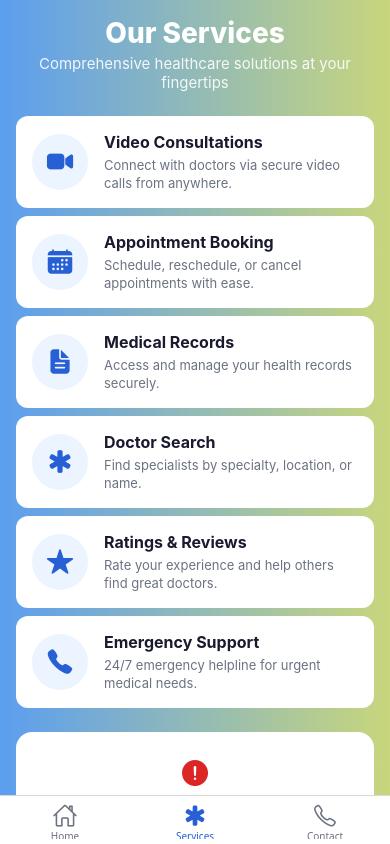
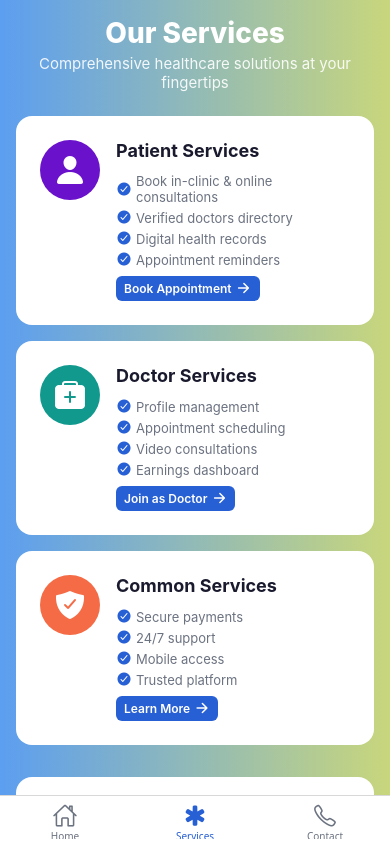
Before and after one commit to ishu12343/DoctorBaddyApp, a React Native app: screen /ServicesTab in a window 390 px wide. Built offline with nearby package versions, Linux system fonts and the light colour scheme; no server answers; grey boxes are pictures that could not be loaded.

Commit message:
added home page API for doctor list /patient/doctors

```diff
--- a/src/screens/public/HomeScreen.tsx
+++ b/src/screens/public/HomeScreen.tsx
@@ -1,10 +1,11 @@
-import React from 'react';
+import React, { useEffect, useState } from 'react';
 import {
   View,
   Text,
   StyleSheet,
   ScrollView,
   TouchableOpacity,
+  Image,
 } from 'react-native';
 import { SafeAreaView } from 'react-native-safe-area-context';
 import { useNavigation } from '@react-navigation/native';
@@ -14,19 +15,107 @@ import GradientBackground from '../../components/GradientBackground';
 import AppButton from '../../components/AppButton';
 import { colors, spacing, borderRadius } from '../../constants/theme';
 import { PublicStackParamList } from '../../navigation/types';
+import apiClient from '../../services/apiClient';
+import { API_BASE_URL } from '../../config/api';
 
-const features = [
-  { icon: 'medical' as const, title: 'Find Doctors', desc: 'Search by specialty, city, or name' },
-  { icon: 'calendar' as const, title: 'Book Appointments', desc: 'Schedule visits with ease' },
-  { icon: 'videocam' as const, title: 'Online Consultations', desc: 'Connect with doctors remotely' },
-  { icon: 'shield-checkmark' as const, title: 'Secure & Private', desc: 'Your health data is protected' },
-];
+interface Doctor {
+  id: number;
+  full_name: string;
+  specialty: string;
+  average_rating: number;
+  total_reviews: number;
+  experience: string;
+  consultation_fee: number;
+  profile_photo: string;
+}
 
 export default function HomeScreen() {
   const navigation = useNavigation();
   const stackNav = navigation.getParent<NativeStackNavigationProp<PublicStackParamList>>();
+  const [topRatedDoctors, setTopRatedDoctors] = useState<Doctor[]>([]);
+  const [loading, setLoading] = useState(true);
+
   const goTo = (screen: keyof PublicStackParamList) => {
     stackNav?.navigate(screen);
+  };
+
+  const formatExperience = (experience: string | number): string => {
+    if (typeof experience === 'number') {
+      return `${experience}+yr`;
+    }
+    // If it's a string, check if it's just a number
+    const num = parseInt(experience);
+    if (!isNaN(num)) {
+      return `${num}+yr`;
+    }
+    // If it already has text, return as is
+    return experience;
+  };
+
+  const getProfilePhotoUrl = (photo: string | null | undefined): string => {
+    if (!photo) {
+      return 'https://via.placeholder.com/48';
+    }
+    // If it's already a full URL, return as is
+    if (photo.startsWith('http://') || photo.startsWith('https://')) {
+      return photo;
+    }
+    // Otherwise, construct the full URL using the backend base URL
+    // Assuming images are stored in an 'uploads' directory
+    return `${API_BASE_URL}uploads/${photo}`;
+  };
+
+  useEffect(() => {
+    fetchDoctors();
+  }, []);
+
+  const fetchDoctors = async () => {
+    try {
+      const response = await apiClient.get('api/patient/doctors');
+      const doctors = response.data.doctors || [];
+      // Sort by rating and take top 3
+      const sortedDoctors = doctors
+        .sort((a: Doctor, b: Doctor) => b.average_rating - a.average_rating)
+        .slice(0, 3);
+      setTopRatedDoctors(sortedDoctors);
+    } catch (error) {
+      console.error('Failed to fetch doctors:', error);
+      // Fallback to hardcoded data if API fails
+      setTopRatedDoctors([
+        {
+          id: 1,
+          full_name: 'Dr. Sarah Johnson',
+          specialty: 'Cardiologist',
+          average_rating: 4.9,
+          total_reviews: 120,
+          experience: '15+ years',
+          consultation_fee: 50,
+          profile_photo: 'https://images.unsplash.com/photo-1559839734-2b71ea197ec2?w=100&h=100&fit=crop&crop=face',
+        },
+        {
+          id: 2,
+          full_name: 'Dr. Michael Chen',
+          specialty: 'Dermatologist',
+          average_rating: 4.8,
+          total_reviews: 95,
+          experience: '12+ years',
+          consultation_fee: 45,
+          profile_photo: 'https://images.unsplash.com/photo-1612349317150-e413f6a5b16d?w=100&h=100&fit=crop&crop=face',
+        },
+        {
+          id: 3,
+          full_name: 'Dr. Emily Rodriguez',
+          specialty: 'Pediatrician',
+          average_rating: 4.9,
+          total_reviews: 150,
+          experience: '18+ years',
+          consultation_fee: 55,
+          profile_photo: 'https://images.unsplash.com/photo-1594824476967-48c8b964273f?w=100&h=100&fit=crop&crop=face',
+        },
+      ]);
+    } finally {
+      setLoading(false);
+    }
   };
   return (
     <GradientBackground>
@@ -67,18 +156,33 @@ export default function HomeScreen() {
             </View>
           </View>
 
-          <Text style={styles.sectionTitle}>Why DoctorBuddy?</Text>
-          {features.map((feature) => (
-            <View key={feature.title} style={styles.featureCard}>
-              <View style={styles.featureIcon}>
-                <Ionicons name={feature.icon} size={24} color={colors.primary} />
+          <Text style={styles.sectionTitle}>Top Rated Doctors</Text>
+          {loading ? (
+            <Text style={styles.loadingText}>Loading doctors...</Text>
+          ) : (
+            topRatedDoctors.map((doctor) => (
+              <View key={doctor.id} style={styles.doctorCard}>
+                <Image
+                  source={{ uri: getProfilePhotoUrl(doctor.profile_photo) }}
+                  style={styles.doctorImage}
+                />
+                <View style={styles.doctorContent}>
+                  <Text style={styles.doctorName}>{doctor.full_name} ({formatExperience(doctor.experience)})</Text>
+                  <Text style={styles.doctorSpecialty}>{doctor.specialty}</Text>
+                  <View style={styles.doctorMeta}>
+                    <View style={styles.doctorRating}>
+                      <Ionicons name="star" size={14} color="#FFD700" />
+                      <Text style={styles.ratingText}>{doctor.average_rating}/5 ({doctor.total_reviews})</Text>
+                    </View>
+                    <Text style={styles.doctorFee}>${doctor.consultation_fee}</Text>
+                  </View>
+                </View>
+                <TouchableOpacity style={styles.bookIconButton} onPress={() => goTo('PatientLogin')}>
+                  <Ionicons name="calendar" size={20} color={colors.white} />
+                </TouchableOpacity>
               </View>
-              <View style={styles.featureContent}>
-                <Text style={styles.featureTitle}>{feature.title}</Text>
-                <Text style={styles.featureDesc}>{feature.desc}</Text>
-              </View>
-            </View>
-          ))}
+            ))
+          )}
 
           <View style={styles.loginSection}>
             <Text style={styles.loginTitle}>Login as</Text>
@@ -149,7 +253,7 @@ const styles = StyleSheet.create({
     color: colors.white,
     marginBottom: spacing.md,
   },
-  featureCard: {
+  doctorCard: {
     flexDirection: 'row',
     backgroundColor: colors.white,
     borderRadius: borderRadius.md,
@@ -157,18 +261,38 @@ const styles = StyleSheet.create({
     marginBottom: spacing.sm,
     alignItems: 'center',
   },
-  featureIcon: {
+  doctorImage: {
     width: 48,
     height: 48,
     borderRadius: 24,
-    backgroundColor: '#EBF4FF',
+    marginRight: spacing.md,
+  },
+  doctorContent: { flex: 1 },
+  doctorName: { fontSize: 16, fontWeight: '600', color: colors.text },
+  doctorSpecialty: { fontSize: 13, color: colors.textSecondary, marginTop: 2 },
+  doctorMeta: {
+    flexDirection: 'row',
+    alignItems: 'center',
+    marginTop: spacing.xs,
+    gap: spacing.sm,
+  },
+  doctorRating: {
+    flexDirection: 'row',
+    alignItems: 'center',
+    gap: 2,
+  },
+  ratingText: { fontSize: 12, fontWeight: '600', color: colors.text },
+  doctorExperience: { fontSize: 12, color: colors.textSecondary },
+  doctorFee: { fontSize: 12, fontWeight: '600', color: colors.primary },
+  bookIconButton: {
+    backgroundColor: colors.primary,
+    borderRadius: 20,
+    width: 36,
+    height: 36,
     justifyContent: 'center',
     alignItems: 'center',
-    marginRight: spacing.md,
+    marginLeft: spacing.sm,
   },
-  featureContent: { flex: 1 },
-  featureTitle: { fontSize: 16, fontWeight: '600', color: colors.text },
-  featureDesc: { fontSize: 13, color: colors.textSecondary, marginTop: 2 },
   loginSection: { marginTop: spacing.lg },
   loginTitle: { fontSize: 18, fontWeight: '600', color: colors.white, textAlign: 'center', marginBottom: spacing.md },
   loginButtons: { flexDirection: 'row', gap: spacing.sm },
@@ -181,4 +305,5 @@ const styles = StyleSheet.create({
     gap: spacing.xs,
   },
   loginCardText: { fontSize: 13, fontWeight: '600', color: colors.primary },
+  loadingText: { fontSize: 14, color: colors.white, textAlign: 'center', padding: spacing.md },
 });
--- a/src/screens/public/ServicesScreen.tsx
+++ b/src/screens/public/ServicesScreen.tsx
@@ -1,45 +1,67 @@
 import React from 'react';
-import { View, Text, StyleSheet, ScrollView, Linking } from 'react-native';
+import { View, Text, StyleSheet, ScrollView, Linking, TouchableOpacity } from 'react-native';
 import { SafeAreaView } from 'react-native-safe-area-context';
 import { Ionicons } from '@expo/vector-icons';
+import { useNavigation } from '@react-navigation/native';
 import GradientBackground from '../../components/GradientBackground';
 import AppButton from '../../components/AppButton';
 import { colors, spacing, borderRadius } from '../../constants/theme';
+import { PublicStackParamList } from '../../navigation/types';
 
 const services = [
   {
-    icon: 'videocam' as const,
-    title: 'Video Consultations',
-    description: 'Connect with doctors via secure video calls from anywhere.',
+    id: 'patient',
+    icon: 'person' as const,
+    title: 'Patient Services',
+    features: [
+      'Book in-clinic & online consultations',
+      'Verified doctors directory',
+      'Digital health records',
+      'Appointment reminders'
+    ],
+    ctaText: 'Book Appointment',
+    gradient: ['#6a11cb', '#2575fc'],
   },
   {
-    icon: 'calendar' as const,
-    title: 'Appointment Booking',
-    description: 'Schedule, reschedule, or cancel appointments with ease.',
+    id: 'doctor',
+    icon: 'medkit' as const,
+    title: 'Doctor Services',
+    features: [
+      'Profile management',
+      'Appointment scheduling',
+      'Video consultations',
+      'Earnings dashboard'
+    ],
+    ctaText: 'Join as Doctor',
+    gradient: ['#11998e', '#38ef7d'],
   },
   {
-    icon: 'document-text' as const,
-    title: 'Medical Records',
-    description: 'Access and manage your health records securely.',
-  },
-  {
-    icon: 'medical' as const,
-    title: 'Doctor Search',
-    description: 'Find specialists by specialty, location, or name.',
-  },
-  {
-    icon: 'star' as const,
-    title: 'Ratings & Reviews',
-    description: 'Rate your experience and help others find great doctors.',
-  },
-  {
-    icon: 'call' as const,
-    title: 'Emergency Support',
-    description: '24/7 emergency helpline for urgent medical needs.',
+    id: 'common',
+    icon: 'shield-checkmark' as const,
+    title: 'Common Services',
+    features: [
+      'Secure payments',
+      '24/7 support',
+      'Mobile access',
+      'Trusted platform'
+    ],
+    ctaText: 'Learn More',
+    gradient: ['#f46b45', '#eea849'],
   },
 ];
 
 export default function ServicesScreen() {
+  const navigation = useNavigation();
+  const stackNav = navigation.getParent();
+
+  const handleCTA = (serviceId: string) => {
+    if (serviceId === 'patient') {
+      stackNav?.navigate('PatientLogin' as keyof PublicStackParamList);
+    } else if (serviceId === 'doctor') {
+      stackNav?.navigate('DoctorLogin' as keyof PublicStackParamList);
+    }
+  };
+
   return (
     <GradientBackground>
       <SafeAreaView style={styles.safeArea}>
@@ -50,21 +72,35 @@ export default function ServicesScreen() {
           </Text>
 
           {services.map((service) => (
-            <View key={service.title} style={styles.card}>
-              <View style={styles.iconContainer}>
-                <Ionicons name={service.icon} size={28} color={colors.primary} />
+            <View key={service.id} style={styles.serviceCard}>
+              <View style={[styles.iconContainer, { backgroundColor: service.gradient[0] }]}>
+                <Ionicons name={service.icon} size={32} color={colors.white} />
               </View>
-              <View style={styles.cardContent}>
-                <Text style={styles.cardTitle}>{service.title}</Text>
-                <Text style={styles.cardDesc}>{service.description}</Text>
+              <View style={styles.serviceContent}>
+                <Text style={styles.serviceTitle}>{service.title}</Text>
+                {service.features.map((feature, index) => (
+                  <View key={index} style={styles.featureItem}>
+                    <Ionicons name="checkmark-circle" size={16} color={colors.primary} />
+                    <Text style={styles.featureText}>{feature}</Text>
+                  </View>
+                ))}
+                <TouchableOpacity
+                  style={styles.ctaButton}
+                  onPress={() => handleCTA(service.id)}
+                >
+                  <Text style={styles.ctaText}>{service.ctaText}</Text>
+                  <Ionicons name="arrow-forward" size={16} color={colors.white} />
+                </TouchableOpacity>
               </View>
             </View>
           ))}
 
           <View style={styles.emergencyCard}>
-            <Ionicons name="alert-circle" size={32} color={colors.error} />
-            <Text style={styles.emergencyTitle}>Emergency?</Text>
-            <Text style={styles.emergencyDesc}>Call emergency services immediately</Text>
+            <Ionicons name="call" size={32} color={colors.error} />
+            <View style={styles.emergencyContent}>
+              <Text style={styles.emergencyTitle}>24/7 Emergency Support</Text>
+              <Text style={styles.emergencyDesc}>Immediate assistance when you need it most</Text>
+            </View>
             <AppButton
               title="Call 101"
               variant="danger"
@@ -83,34 +119,51 @@ const styles = StyleSheet.create({
   scroll: { padding: spacing.md, paddingBottom: spacing.xl },
   title: { fontSize: 28, fontWeight: '800', color: colors.white, textAlign: 'center' },
   subtitle: { fontSize: 15, color: colors.white, opacity: 0.9, textAlign: 'center', marginBottom: spacing.lg, marginTop: spacing.xs },
-  card: {
+  serviceCard: {
+    backgroundColor: colors.white,
+    borderRadius: borderRadius.lg,
+    padding: spacing.lg,
+    marginBottom: spacing.md,
     flexDirection: 'row',
-    backgroundColor: colors.white,
-    borderRadius: borderRadius.md,
-    padding: spacing.md,
-    marginBottom: spacing.sm,
-    alignItems: 'center',
+    alignItems: 'flex-start',
   },
   iconContainer: {
-    width: 56,
-    height: 56,
-    borderRadius: 28,
-    backgroundColor: '#EBF4FF',
+    width: 60,
+    height: 60,
+    borderRadius: 30,
     justifyContent: 'center',
     alignItems: 'center',
     marginRight: spacing.md,
   },
-  cardContent: { flex: 1 },
-  cardTitle: { fontSize: 16, fontWeight: '700', color: colors.text },
-  cardDesc: { fontSize: 13, color: colors.textSecondary, marginTop: 4, lineHeight: 18 },
+  serviceContent: { flex: 1 },
+  serviceTitle: { fontSize: 18, fontWeight: '700', color: colors.text, marginBottom: spacing.sm },
+  featureItem: {
+    flexDirection: 'row',
+    alignItems: 'center',
+    marginTop: spacing.xs,
+  },
+  featureText: { fontSize: 13, color: colors.textSecondary, marginLeft: spacing.xs },
+  ctaButton: {
+    flexDirection: 'row',
+    alignItems: 'center',
+    backgroundColor: colors.primary,
+    borderRadius: borderRadius.sm,
+    paddingVertical: spacing.xs,
+    paddingHorizontal: spacing.sm,
+    marginTop: spacing.sm,
+    alignSelf: 'flex-start',
+  },
+  ctaText: { fontSize: 12, fontWeight: '600', color: colors.white, marginRight: spacing.xs },
   emergencyCard: {
     backgroundColor: colors.white,
     borderRadius: borderRadius.lg,
     padding: spacing.lg,
+    flexDirection: 'row',
     alignItems: 'center',
     marginTop: spacing.md,
   },
-  emergencyTitle: { fontSize: 20, fontWeight: '700', color: colors.error, marginTop: spacing.sm },
-  emergencyDesc: { fontSize: 14, color: colors.textSecondary, marginTop: 4 },
-  emergencyButton: { marginTop: spacing.md, width: '100%' },
+  emergencyContent: { flex: 1, marginLeft: spacing.md },
+  emergencyTitle: { fontSize: 18, fontWeight: '700', color: colors.error },
+  emergencyDesc: { fontSize: 13, color: colors.textSecondary, marginTop: 4 },
+  emergencyButton: { marginTop: 0, marginLeft: spacing.md, width: 120 },
 });
```
Also changed, not shown: src/screens/patient/PatientHomeScreen.tsx (+3 -12 lines).
